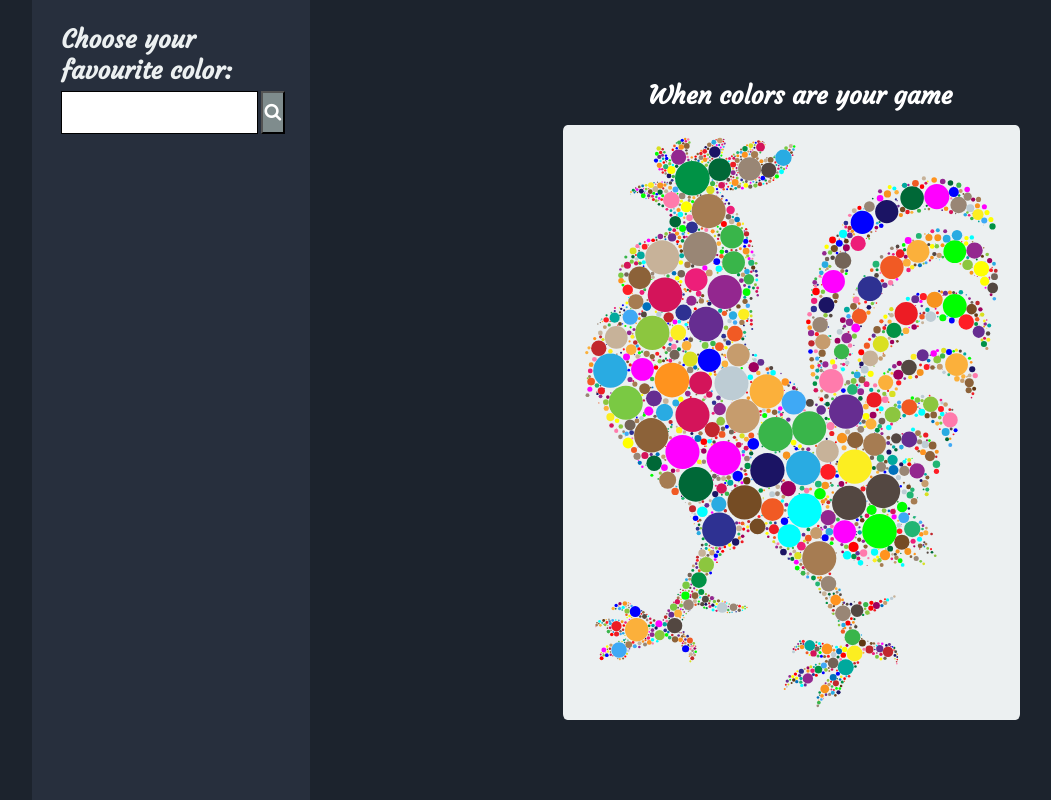
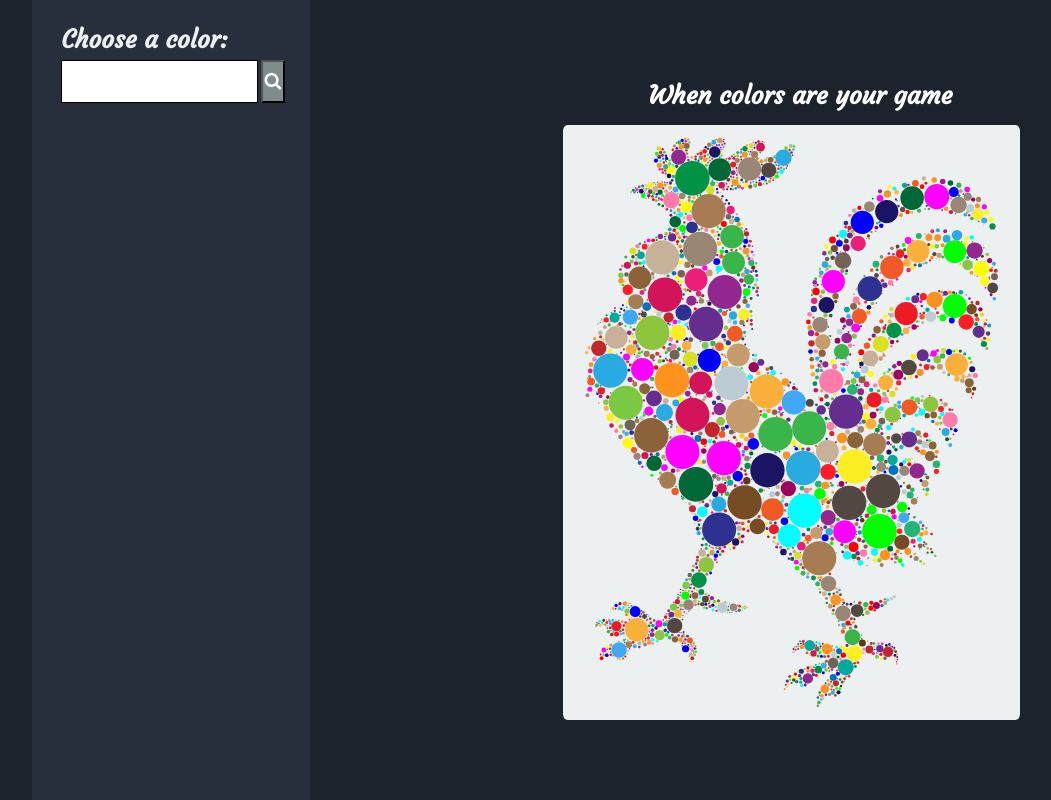
Before and after one commit to Walidmash/200Palette, a website: page public/index.html in a window 1280 px wide. Shown: the whole page, without its empty margins (6-1057 px from the left). Drawn offline with Linux system fonts and the light colour scheme.

Commit message:
Update index.html

```diff
--- a/public/index.html
+++ b/public/index.html
@@ -2509,7 +2509,7 @@
         </div>
         <div class="paletteDiv">
 
-            <h2 id="choose"> Choose your favourite color: </h2>
+            <h2 id="choose"> Choose a color: </h2>
             <form id="inputForm">
                 <input list="colors" type="text" name="myInput" id="myInput" value="">
                 <button class="subBtn" type="submit" name="submit"><i class="fa fa-search" aria-hidden="true"></i></button>
```
